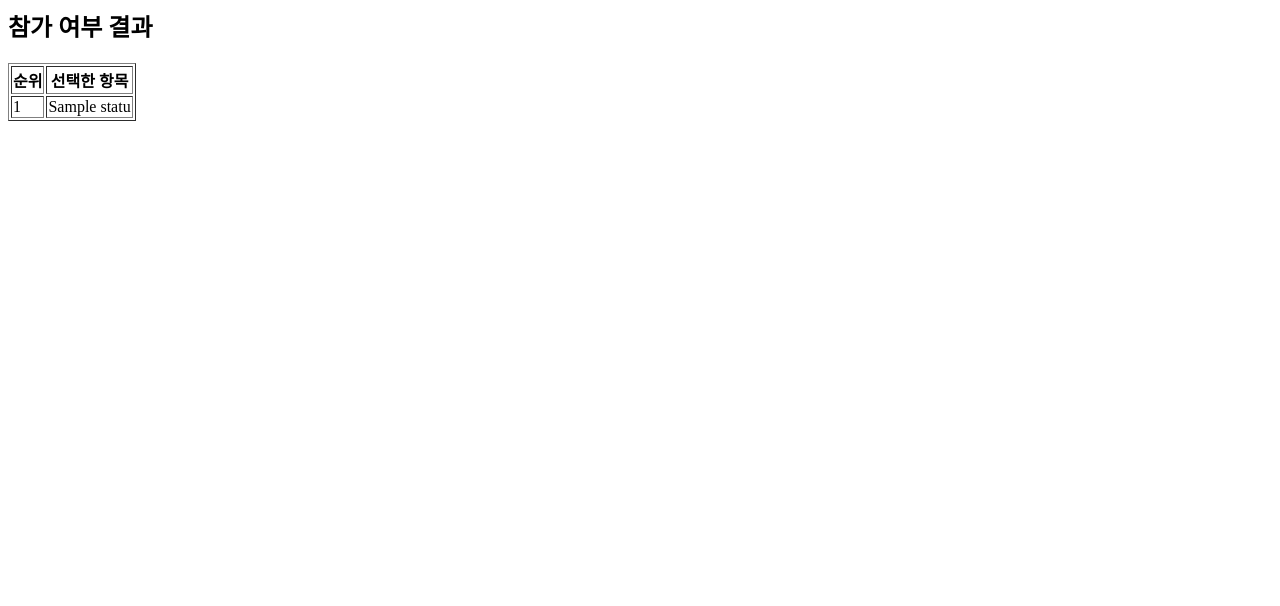
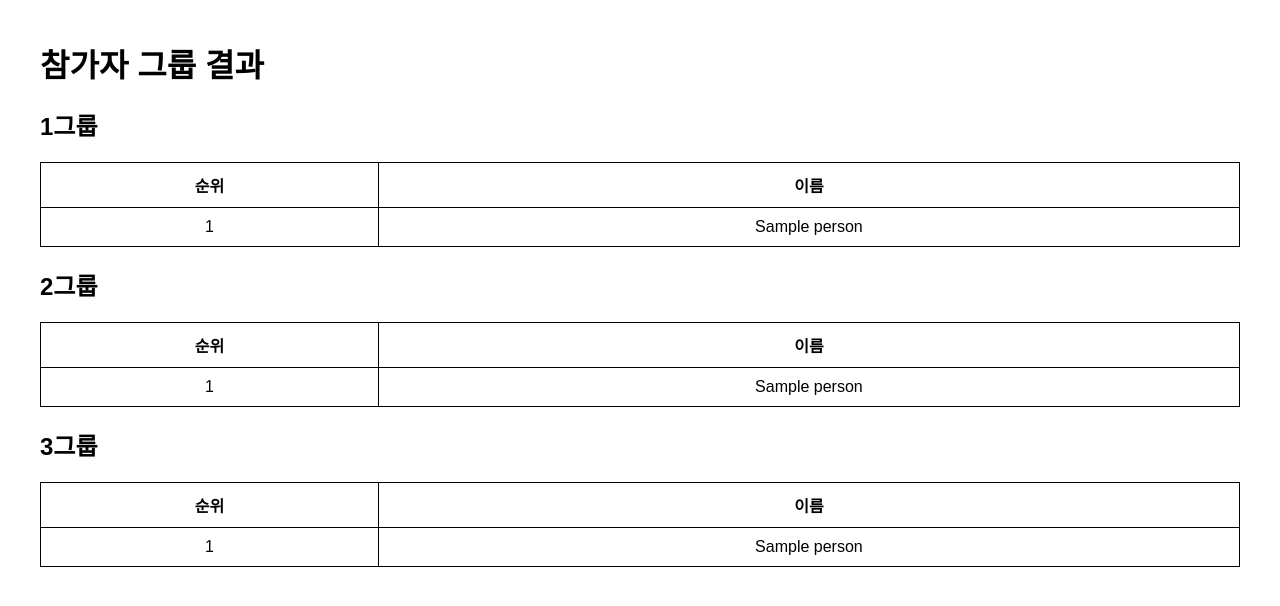
Before and after one commit to trainghost/tennis, a Flask app: template templates/submitted.html in a window 1280 px wide. Shown: the top 606 px of the page. Run offline with Flask 3, Linux system fonts and the light colour scheme; the template is opened without the code that fills it: most values are stand-ins (such as "Sample title", 1, 10 or a date in 2020).

Commit message:
Update submitted.html

```diff
--- a/templates/submitted.html
+++ b/templates/submitted.html
@@ -1,10 +1,48 @@
-<h2>참가 여부 결과</h2>
-<table border="1">
-    <tr><th>순위</th><th>선택한 항목</th></tr>
-    {% for item in results %}
-    <tr>
-        <td>{{ item.rank }}</td>
-        <td>{{ item.status | join(', ') }}</td>
-    </tr>
-    {% endfor %}
-</table>
+<!doctype html>
+<html>
+<head>
+    <title>결과</title>
+    <style>
+        body { font-family: Arial, sans-serif; margin: 40px; }
+        table { width: 100%; border-collapse: collapse; margin-top: 20px; }
+        table, th, td { border: 1px solid black; }
+        th, td { padding: 10px; text-align: center; }
+    </style>
+</head>
+<body>
+    <h1>참가자 그룹 결과</h1>
+
+    <h2>1그룹</h2>
+    <table>
+        <tr><th>순위</th><th>이름</th></tr>
+        {% for person in results.group1 %}
+        <tr>
+            <td>{{ person.rank }}</td>
+            <td>{{ person.name }}</td>
+        </tr>
+        {% endfor %}
+    </table>
+
+    <h2>2그룹</h2>
+    <table>
+        <tr><th>순위</th><th>이름</th></tr>
+        {% for person in results.group2 %}
+        <tr>
+            <td>{{ person.rank }}</td>
+            <td>{{ person.name }}</td>
+        </tr>
+        {% endfor %}
+    </table>
+
+    <h2>3그룹</h2>
+    <table>
+        <tr><th>순위</th><th>이름</th></tr>
+        {% for person in results.group3 %}
+        <tr>
+            <td>{{ person.rank }}</td>
+            <td>{{ person.name }}</td>
+        </tr>
+        {% endfor %}
+    </table>
+</body>
+</html>
```
